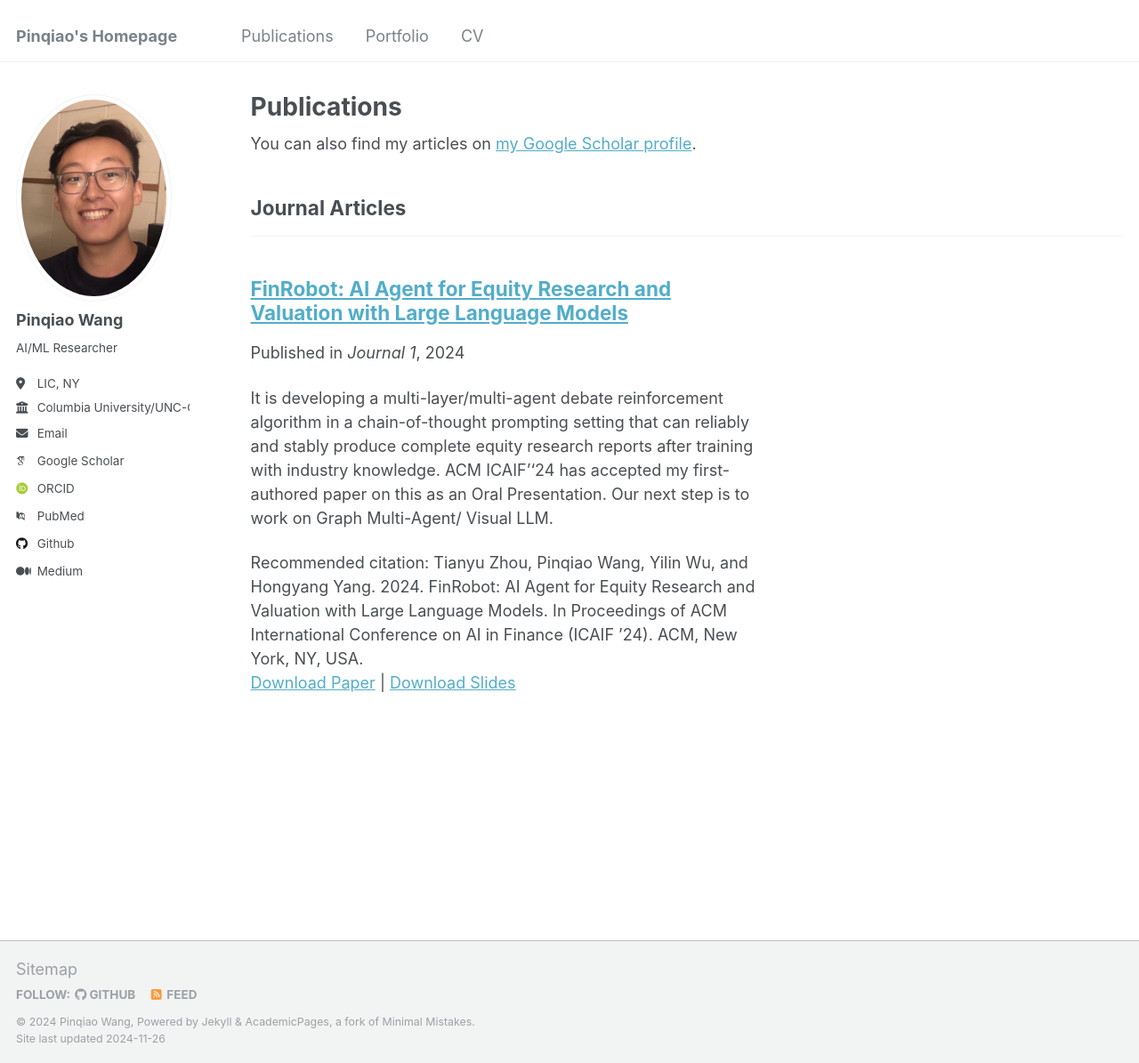
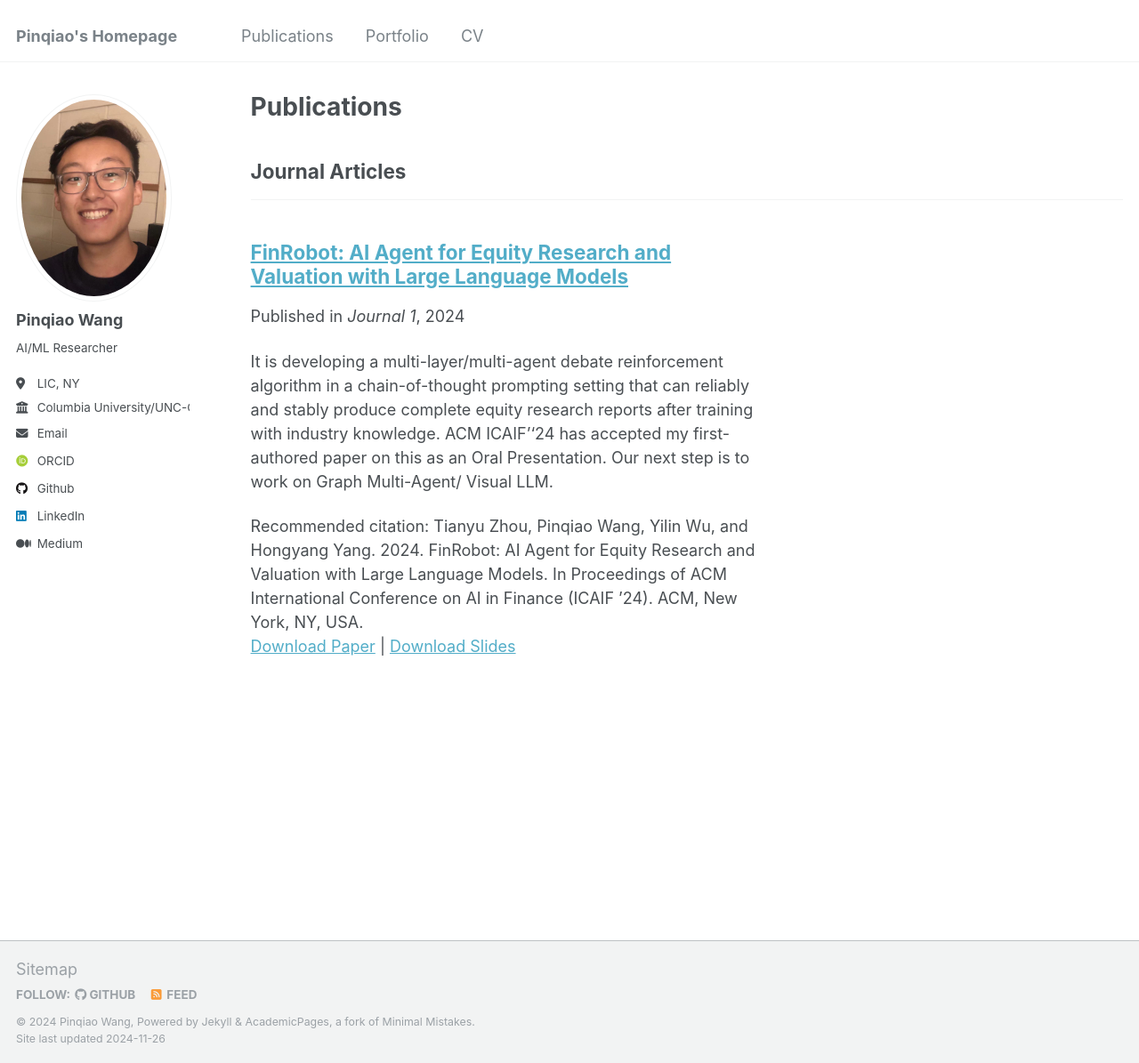
Before and after one commit to PinqiaoWang/PinqiaoWang.github.io, a Jekyll site: the page built from _pages/publications.html, in a window 1280 px wide and 1195 px high. Shown: the whole window at 89% size. Built offline with Jekyll 4.4.1, drawn with Linux system fonts in a browser that asks for light colours; some web fonts are replaced; some of the changed lines change nothing that is shown.

Commit message:
Update _config.yml

```diff
--- a/_config.yml
+++ b/_config.yml
@@ -32,11 +32,11 @@ author:
 
   # Academic websites
   arxiv            : # URL - Update with the correct link to your profile
-  googlescholar    : "https://scholar.google.com/citations?user=PS_CX0AAAAAJ"
+  googlescholar    : #
   impactstory      : # URL
   orcid            : "http://orcid.org/0009-0000-4325-6389"
   semantic         : # URL
-  pubmed           : "https://www.ncbi.nlm.nih.gov/pubmed/?term=john+snow"
+  pubmed           : #"https://www.ncbi.nlm.nih.gov/pubmed/?term=john+snow"
   researchgate     : # URL
   scopus           : # URL
 
@@ -49,7 +49,7 @@ author:
   stackoverflow    : # User number or user number and name (i.e., use "1" or "1/jeff-atwood")
 
   # Social media
-  bluesky          : # Replace this with you Bluesky username
+  bluesky          : #
   facebook         : # Username
   flickr           : # Username
   foursquare       : # Username
@@ -58,7 +58,7 @@ author:
   keybase          : # Username
   instagram        : # Username
   lastfm           : # Username
-  linkedin         : # Username
+  linkedin         :  'pinqiao-wang'
   mastodon         : # URL
   medium           : https://medium.com/@pinqiao2001
   pinterest        : # Username
```
